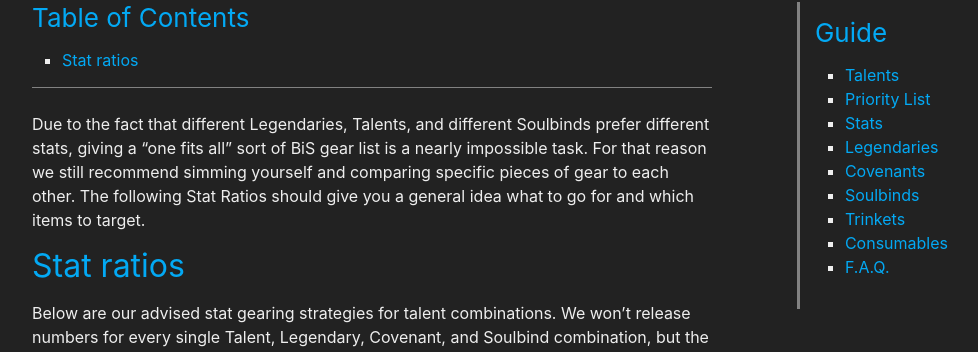
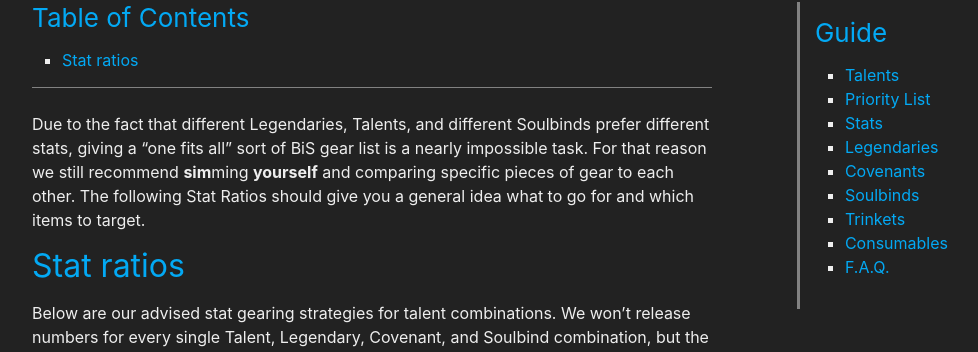
Before and after one commit to stormearthandlava/stormearthandlava.github.io, a Jekyll site: the page built from guide/general/stats.md, in a window 1280 px wide and 1266 px high. Shown: the part 202-554 px from the top of the window, without its empty margins (268-1246 px from the left). Built offline with Jekyll 4.4.1, drawn with Linux system fonts in a browser that asks for light colours; a script that is not in the unit is left out.

Commit message:
make sure Hedgehoggo reads "sim yourself"
:D it was there all along...

```diff
--- a/guide/general/stats.md
+++ b/guide/general/stats.md
@@ -7,7 +7,7 @@ toc: true
 ---
 
 Due to the fact that different Legendaries, Talents, and different Soulbinds prefer different stats, giving a "one fits all" sort of BiS gear list is a nearly impossible task.
-For that reason we still recommend simming yourself and comparing specific pieces of gear to each other. The following Stat Ratios should give you a general idea what to go for and which items to target.
+For that reason we still recommend **sim**ming **yourself** and comparing specific pieces of gear to each other. The following Stat Ratios should give you a general idea what to go for and which items to target.
 
 ## Stat ratios
 
```
